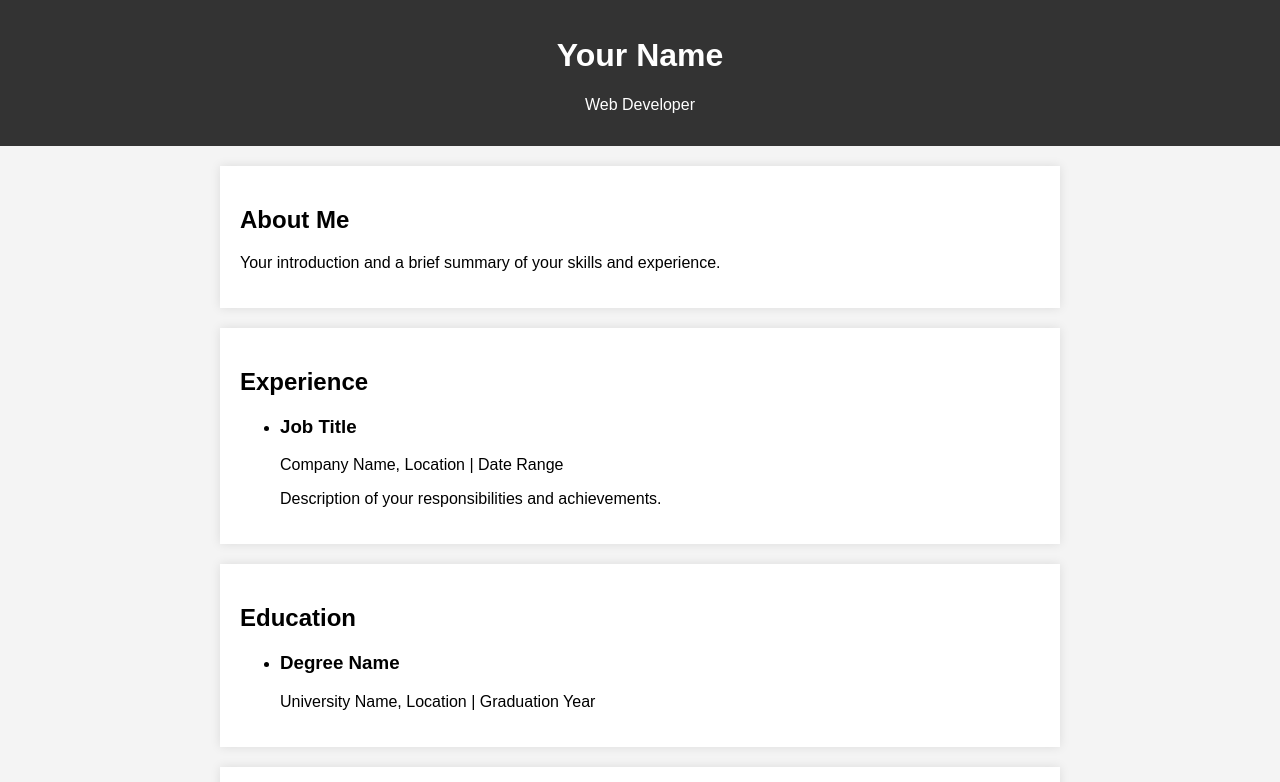
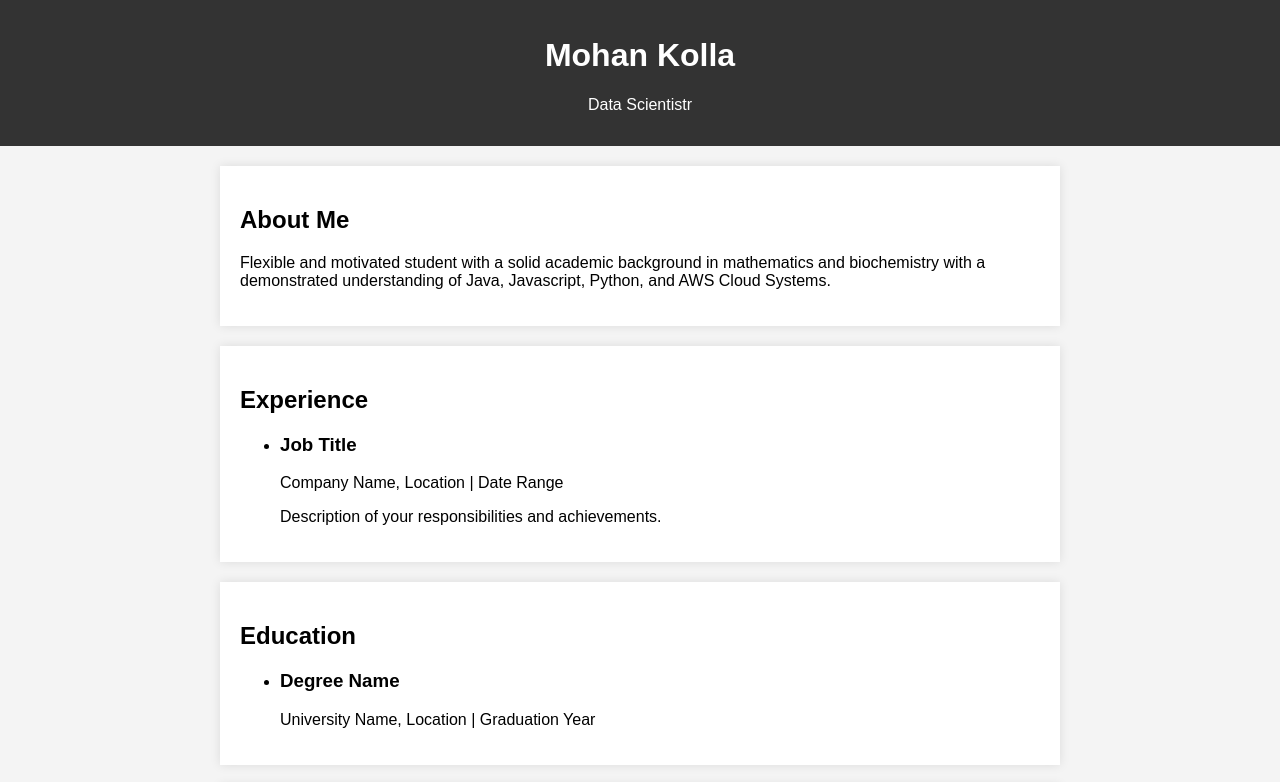
Before and after one commit to mohan-kolla/mohan-kolla.github.io, a plain HTML site: page index.html in a window 1280 px wide. Shown: the top 782 px of the page. Drawn offline with Linux system fonts and the light colour scheme.

Commit message:
Update index.html
Updated name and about me, testing visuals

```diff
--- a/index.html
+++ b/index.html
@@ -3,7 +3,7 @@
 <head>
     <meta charset="UTF-8">
     <meta name="viewport" content="width=device-width, initial-scale=1.0">
-    <title>Your Name - Resume</title>
+    <title>Mohan Kolla - Resume</title>
     <style>
         /* Add your styles here */
         body {
@@ -34,13 +34,14 @@
 </head>
 <body>
     <header>
-        <h1>Your Name</h1>
-        <p>Web Developer</p>
+        <h1>Mohan Kolla</h1>
+        <p>Data Scientistr</p>
     </header>
 
     <section id="about">
         <h2>About Me</h2>
-        <p>Your introduction and a brief summary of your skills and experience.</p>
+        <p>Flexible and motivated student with a solid academic background in mathematics and biochemistry with
+a demonstrated understanding of Java, Javascript, Python, and AWS Cloud Systems.</p>
     </section>
 
     <section id="experience">
```
